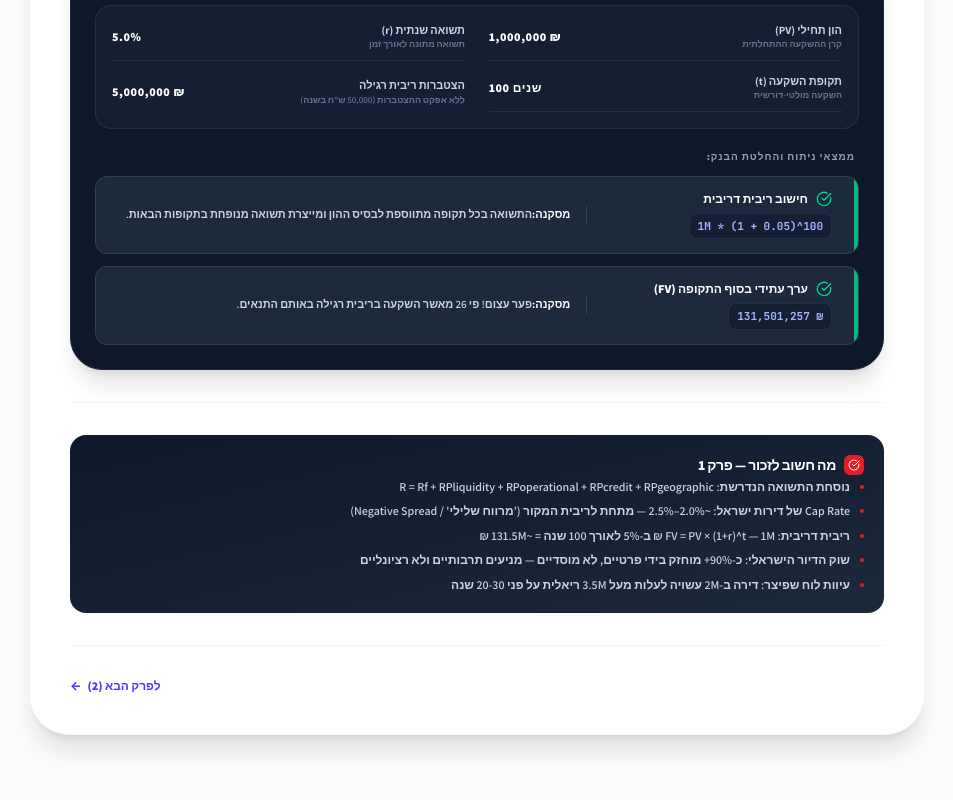
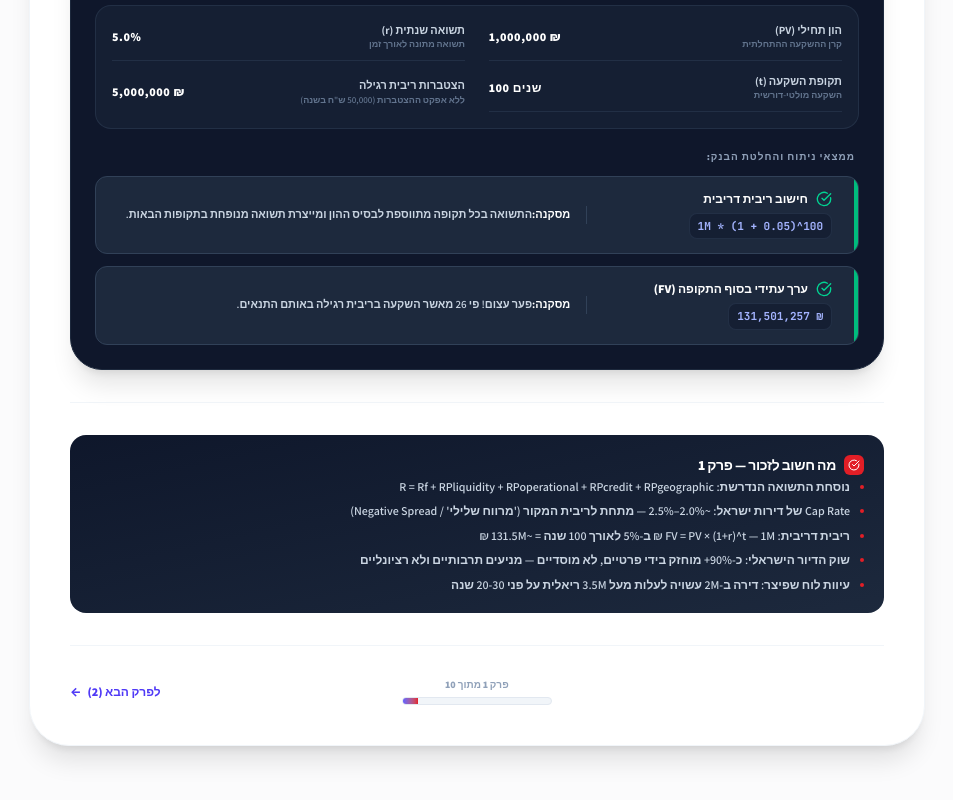
Before and after one commit to IdanZeman/realestate-analysis, a React (Vite) app: page / in a window 1280 px wide. Shown: the part 2154-2954 px from the top of the page, without its empty margins (163-1116 px from the left). Built offline with nearby package versions, Linux system fonts and the light colour scheme.

Commit message:
feat: add progress bar between chapters in navigation footer

```diff
--- a/src/App.tsx
+++ b/src/App.tsx
@@ -759,25 +759,46 @@ export default function App() {
             <div className="pt-8 border-t border-slate-100 flex justify-between items-center text-xs select-none">
               {selectedChapterId > 1 ? (
                 <button
-                  onClick={() => { setSelectedChapterId((id) => id - 1); setTocOpen(false); }}
-                  className="flex items-center gap-1.5 text-slate-500 hover:text-slate-900 font-extrabold cursor-pointer"
+                  onClick={() => {
+                    setSelectedChapterId((id) => id - 1);
+                    setTocOpen(false);
+                    window.scrollTo({ top: 0, behavior: 'smooth' });
+                  }}
+                  className="flex items-center gap-1.5 text-slate-500 hover:text-slate-900 font-extrabold cursor-pointer w-1/3 justify-start"
                 >
                   <span>→</span>
                   <span>לפרק הקודם ({selectedChapterId - 1})</span>
                 </button>
-              ) : <div />}
+              ) : <div className="w-1/3" />}
+
+              {/* Progress bar between chapters */}
+              <div className="flex flex-col items-center gap-1.5 w-1/3">
+                <span className="text-[10px] font-black text-slate-400">
+                  פרק {selectedChapterId} מתוך {chaptersData.length}
+                </span>
+                <div className="w-full max-w-[150px] h-2 bg-slate-100 rounded-full overflow-hidden border border-slate-200" dir="ltr">
+                  <div
+                    className="h-full bg-gradient-to-r from-indigo-500 to-[#E21E26] transition-all duration-700 ease-out"
+                    style={{ width: `${(selectedChapterId / chaptersData.length) * 100}%` }}
+                  ></div>
+                </div>
+              </div>
 
               {selectedChapterId < chaptersData.length ? (
                 <button
-                  onClick={() => { setSelectedChapterId((id) => id + 1); setTocOpen(false); }}
-                  className="flex items-center gap-1.5 text-indigo-600 hover:text-indigo-900 font-extrabold cursor-pointer"
+                  onClick={() => {
+                    setSelectedChapterId((id) => id + 1);
+                    setTocOpen(false);
+                    window.scrollTo({ top: 0, behavior: 'smooth' });
+                  }}
+                  className="flex items-center gap-1.5 text-indigo-600 hover:text-indigo-900 font-extrabold cursor-pointer w-1/3 justify-end"
                 >
                   <span>לפרק הבא ({selectedChapterId + 1})</span>
                   <span>←</span>
                 </button>
               ) : (
-                <div className="text-[10px] text-emerald-600 font-black uppercase">
-                  הגעת לסוף ספר הלימוד! מומלץ לגשת לסימולטורים.
+                <div className="text-[10px] text-emerald-600 font-black uppercase w-1/3 text-left">
+                  הגעת לסוף ספר הלימוד! מרכז הסימולטורים פתוח.
                 </div>
               )}
             </div>
```
